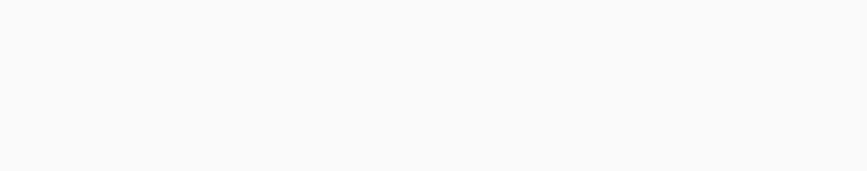
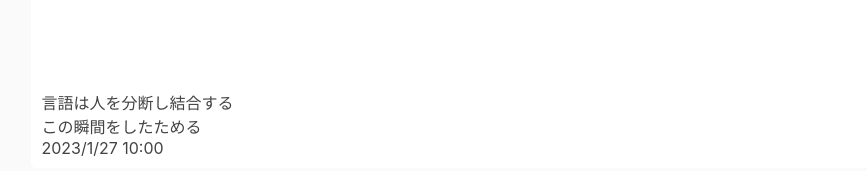
Before and after one commit to kumayoshi/fuseki, a React (Create React App) app: page /memolist in a window 1280 px wide. Shown: the part 2310-2481 px from the top of the page, without its empty margins (103-970 px from the left). Before the commit the page ends 800 px from the top, so only its background shows below. Built offline with nearby package versions, Linux system fonts and the light colour scheme.

Commit message:
MemoItemコンポーネントの読み込み　完了

```diff
--- a/src/screens/MemoListPage.js
+++ b/src/screens/MemoListPage.js
@@ -6,25 +6,14 @@
 // import { signInWithEmailAndPassword, onAuthStateChanged } from "firebase/auth";
 import { Navigate } from "react-router-dom";
 import MemoItem from "../components/MemoItem";
-
+import MemoFilter from "../components/MemoFilter";
+// 各カテゴエリー石の画像
 import Stone from "../assets/images/stone.png";
 import StoneMomo from "../assets/images/stone_momo.png";
 import StoneAka from "../assets/images/stone_aka.png";
-import StoneAkacha from "../assets/images/stone_akacha.png";
-import StoneAkaki from "../assets/images/stone_akaki.png";
-import StoneAo from "../assets/images/stone_ao.png";
 import StoneAomidori from "../assets/images/stone_aomidori.png";
 import StoneAsagi from "../assets/images/stone_asagi.png";
-import StoneCha from "../assets/images/stone_cha.png";
 import StoneKi from "../assets/images/stone_ki.png";
-import StoneKimidori from "../assets/images/stone_kimidori.png";
-import StoneKoke from "../assets/images/stone_koke.png";
-import StoneOrange from "../assets/images/stone_orange.png";
-import StoneOre from "../assets/images/stone_ore.png";
-import StonePurple from "../assets/images/stone_purple.png";
-import StoneSinku from "../assets/images/stone_sinku.png";
-import StoneUsuki from "../assets/images/stone_usuki.png";
-import StoneUsumomo from "../assets/images/stone_usumomo.png";
 
 const SignUpPage = () => {
   // メモ一覧の記事データベース
@@ -37,6 +26,15 @@
       trigger: "ここにはメモをしようと思ったきっかけが入ります。",
       date: "2022/10/10 10:00",
       categoryId: 1,
+    },
+    {
+      userId: 1,
+      itemId: 2,
+      title: "言語は人を分断し結合する",
+      text: "分けることもできれば、結束を生むこともできる",
+      trigger: "超相対性理論を聞いてのメモ",
+      date: "2023/1/27 10:00",
+      categoryId: 5,
     },
   ];
 
@@ -80,6 +78,17 @@
     },
   ];
 
+  const date = [
+    {
+      userId: 1,
+      year: ["2022", "2023"],
+      month: {
+        2022: ["10", "11", "12"],
+        2023: ["1"],
+      },
+    },
+  ];
+
   // メモ取得の際にカテゴリを検索
   const ItemCategoryFind = (ItemCategoryID) => {
     return CategoryList.find(
@@ -87,23 +96,35 @@
     );
   };
 
+  // 検索時のdate内 userId検索
+  // const ItemCategoryFind = (ItemCategoryID) => {
+  //   return CategoryList.find(
+  //     (cateitem) => cateitem.categoryId === ItemCategoryID
+  //   );
+  // };
+
   return (
     <div className={CommonStyles.wrap}>
       <Header currentPage="メモ一覧" user="" />
       <div style={styles.wrap}>
         <ul>
-          {MemoList.forEach((item) => {
+          {MemoList.map((item, index) => {
             const ItemCategory = ItemCategoryFind(item.categoryId);
-            <MemoItem
-              memoText={item.title}
-              stone={ItemCategory.stoneImg}
-              categoryText={ItemCategory.categoryName}
-              memoDate={item.date}
-            />;
+            return (
+              <MemoItem
+                memoText={item.title}
+                stone={ItemCategory.stoneImg}
+                categoryText={ItemCategory.categoryName}
+                memoDate={item.date}
+                key={index}
+              />
+            );
           })}
         </ul>
         <a href={"/article/"}>新規メモ作成ページに</a>
         <a href={"/auth/"}>アカウント設定ページへ</a>
+
+        <MemoFilter />
       </div>
     </div>
   );
@@ -122,7 +143,7 @@
   },
   wrap: {
     padding: "0px",
-    margin: "38vw auto 0",
+    margin: "25vw auto 0",
     width: "79%",
     borderRadius: "10px",
   },
```
